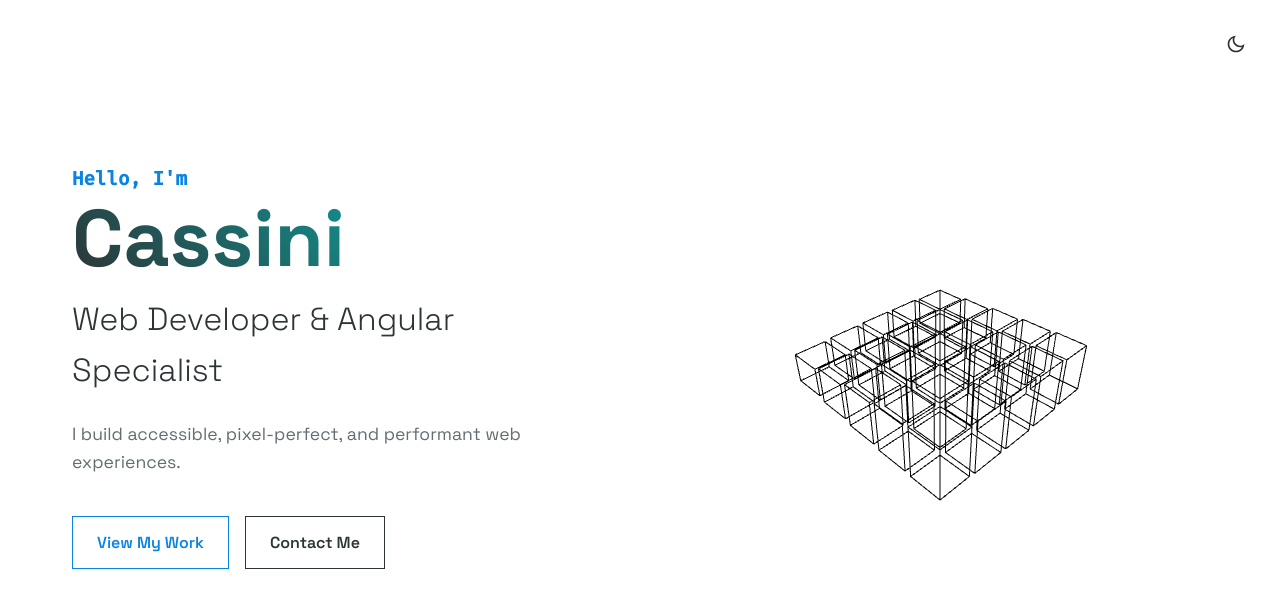
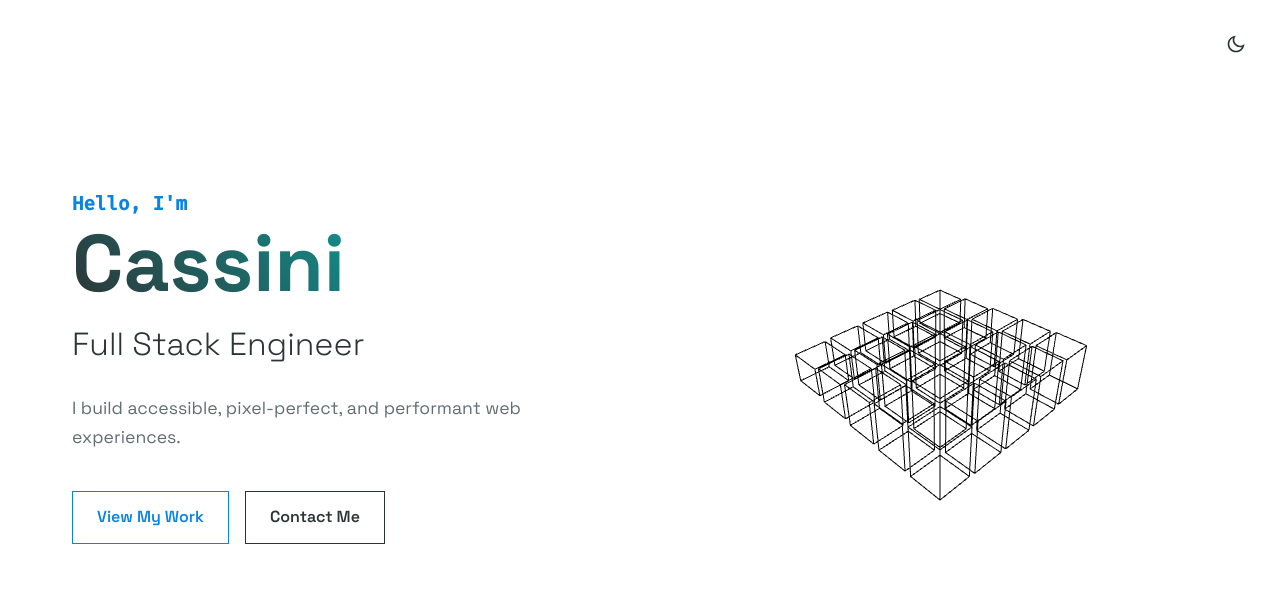
Before and after one commit to dev-cassini/cassini-portfolio, an Angular app: page / in a window 1280 px wide. Shown: the top 608 px of the page. Built offline with nearby package versions, Linux system fonts and the light colour scheme.

Commit message:
feat: Update developer role and subtitle to Full Stack Engineer.

```diff
--- a/src/app/components/about/about.html
+++ b/src/app/components/about/about.html
@@ -36,7 +36,7 @@
                 <pre><code>
 <span class="keyword">const</span> developer = &#123;
   name: <span class="string">'Cassini'</span>,
-  role: <span class="string">'Web Developer'</span>,
+  role: <span class="string">'Full Stack Engineer'</span>,
   skills: [<span class="string">'Angular'</span>, <span class="string">'TypeScript'</span>],
   passion: <span class="string">'Infinite'</span>
 &#125;;
--- a/src/app/components/hero/hero.html
+++ b/src/app/components/hero/hero.html
@@ -3,7 +3,7 @@
         <div class="hero__content">
             <h2 class="hero__greeting">Hello, I'm</h2>
             <h1 class="hero__name">Cassini</h1>
-            <p class="hero__subtitle">Web Developer & Angular Specialist</p>
+            <p class="hero__subtitle">Full Stack Engineer</p>
             <p class="hero__description">
                 I build accessible, pixel-perfect, and performant web experiences.
             </p>
```
